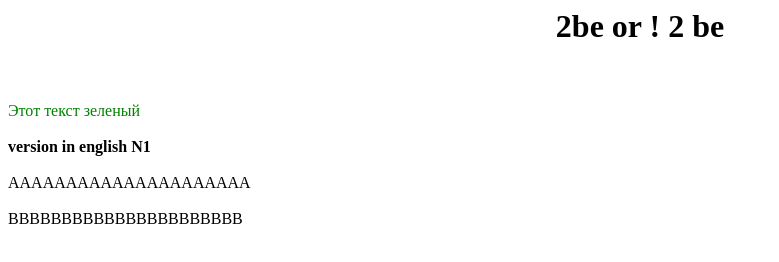
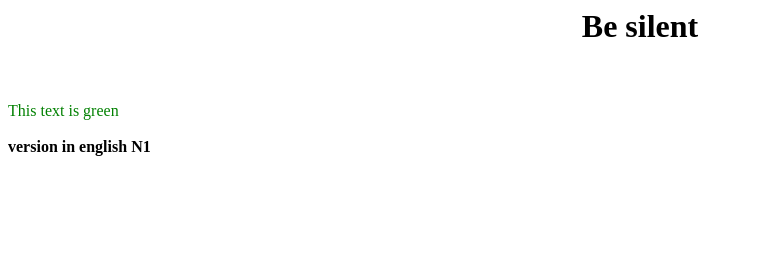
Before and after one commit to dimdimuzun/git.intro, a plain HTML site: page index.html in a window 1280 px wide. Shown: the whole page, without its empty margins (0-779 px from the left). Drawn offline with Linux system fonts and the light colour scheme.

Commit message:
clear some trash

```diff
--- a/index.html
+++ b/index.html
@@ -3,14 +3,10 @@
 	<title>Main page</title>
 </head>
 <body>
-<center><h1>2be or ! 2 be</h1></center>
+<center><h1>Be silent</h1></center>
 <br/><br/>
-<font style="color:green">Этот текст зеленый</font>
+<font style="color:green">This text is green</font>
 <br/><br/>
 <b>version in english N1</b>
-<br/><br/>
-AAAAAAAAAAAAAAAAAAAAA
-<br/><br/>
-BBBBBBBBBBBBBBBBBBBBBB
 </body>
 </html>
```
